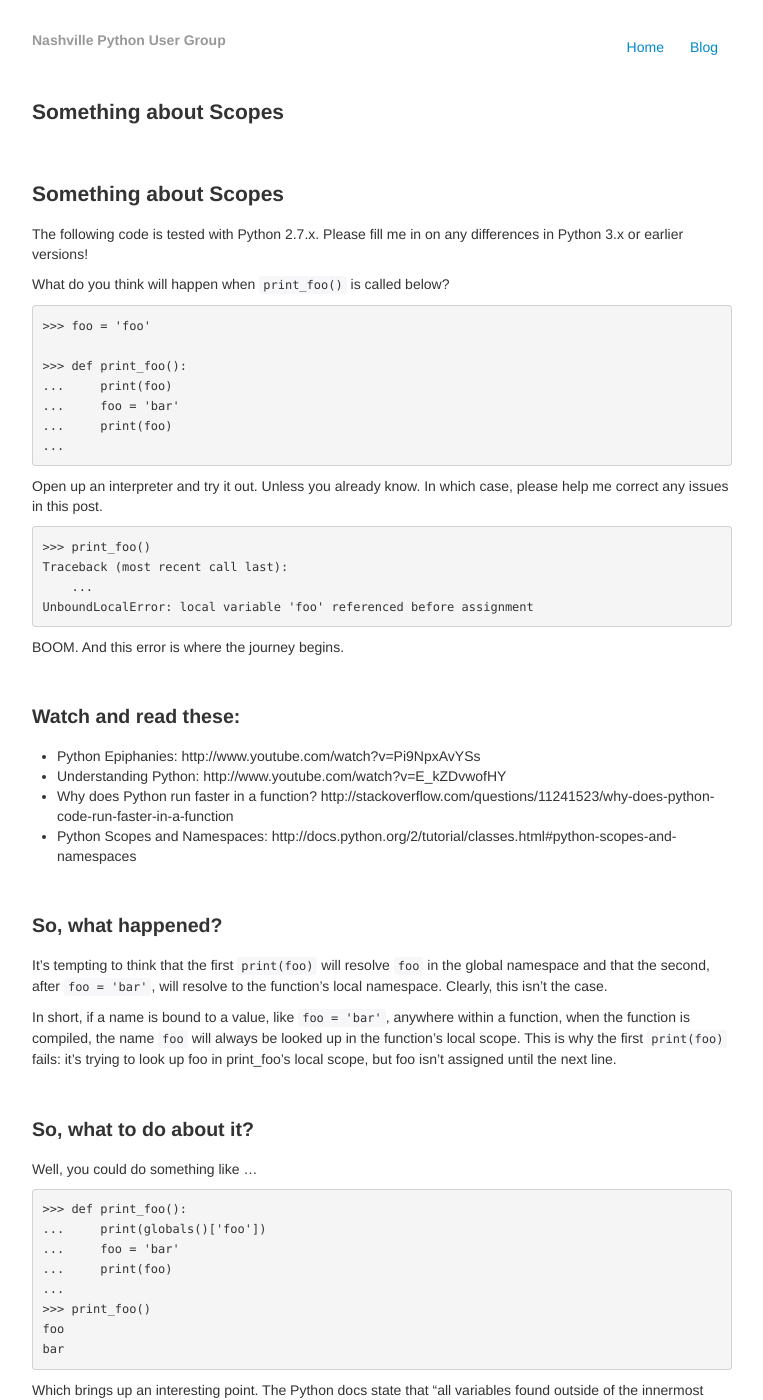
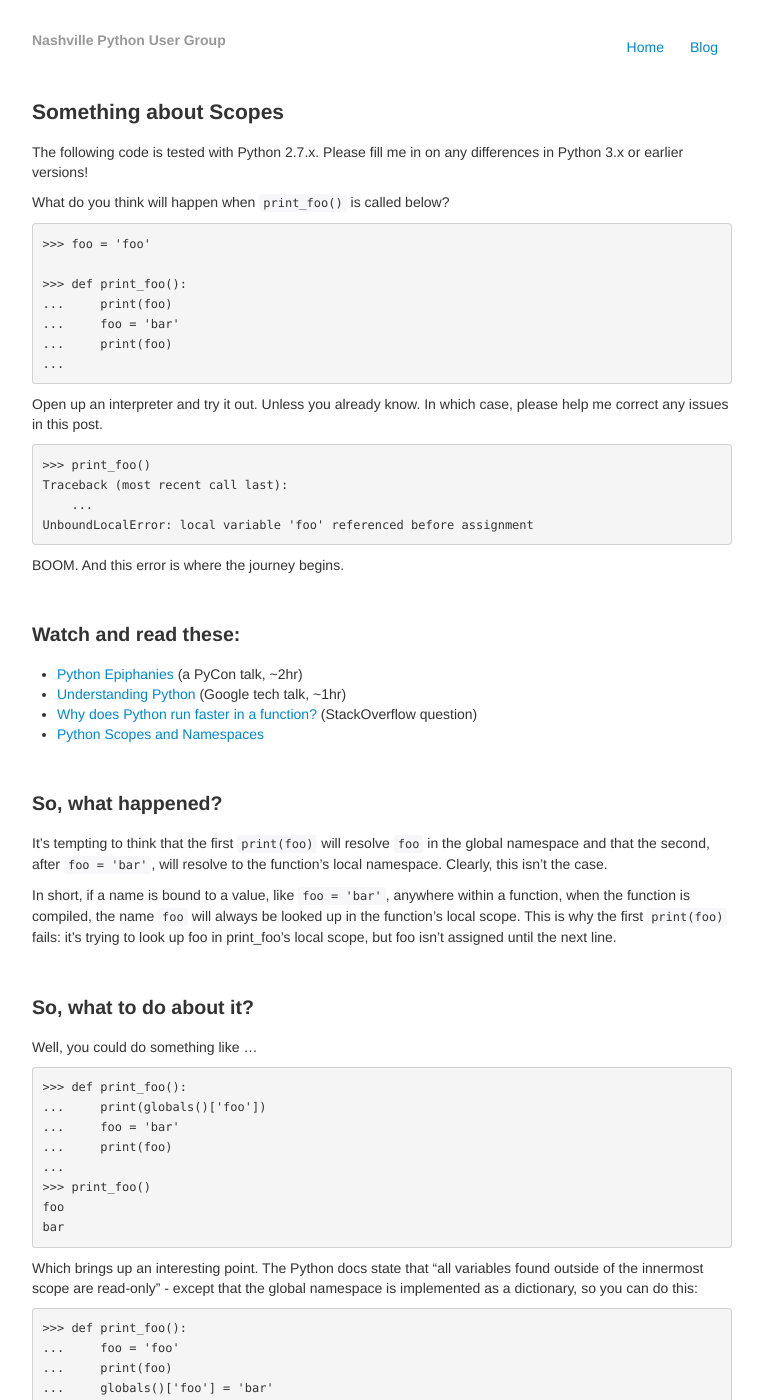
Before and after one commit to pynashorg/pynashorg.github.com, a Jekyll site: the page built from _posts/2013-02-06-something-about-scopes.md, in a window 1280 px wide and 1400 px high. Shown: the whole window, without its empty margins (258-1021 px from the left). Built offline with Jekyll 4.4.1, drawn with Linux system fonts in a browser that asks for light colours; nearby versions of some CDN libraries; library files that are not in the unit come from our copies.

Commit message:
Remove redundant heading, link the links

```diff
--- a/_posts/2013-02-06-something-about-scopes.md
+++ b/_posts/2013-02-06-something-about-scopes.md
@@ -3,9 +3,6 @@ layout: post
 title: Something about Scopes
 author: Scot Clausing
 ---
-
-Something about Scopes
-======================
 
 The following code is tested with Python 2.7.x. Please fill me in on any differences in Python 3.x or earlier versions!
 
@@ -31,10 +28,10 @@ BOOM. And this error is where the journey begins.
 Watch and read these:
 ---------------------
 
-* Python Epiphanies: http://www.youtube.com/watch?v=Pi9NpxAvYSs
-* Understanding Python: http://www.youtube.com/watch?v=E_kZDvwofHY
-* Why does Python run faster in a function? http://stackoverflow.com/questions/11241523/why-does-python-code-run-faster-in-a-function
-* Python Scopes and Namespaces: http://docs.python.org/2/tutorial/classes.html#python-scopes-and-namespaces
+* [Python Epiphanies](http://www.youtube.com/watch?v=Pi9NpxAvYSs) (a PyCon talk, ~2hr)
+* [Understanding Python](http://www.youtube.com/watch?v=E_kZDvwofHY) (Google tech talk, ~1hr)
+* [Why does Python run faster in a function?](http://stackoverflow.com/questions/11241523/why-does-python-code-run-faster-in-a-function) (StackOverflow question)
+* [Python Scopes and Namespaces](http://docs.python.org/2/tutorial/classes.html#python-scopes-and-namespaces)
 
 So, what happened?
 ------------------
```
